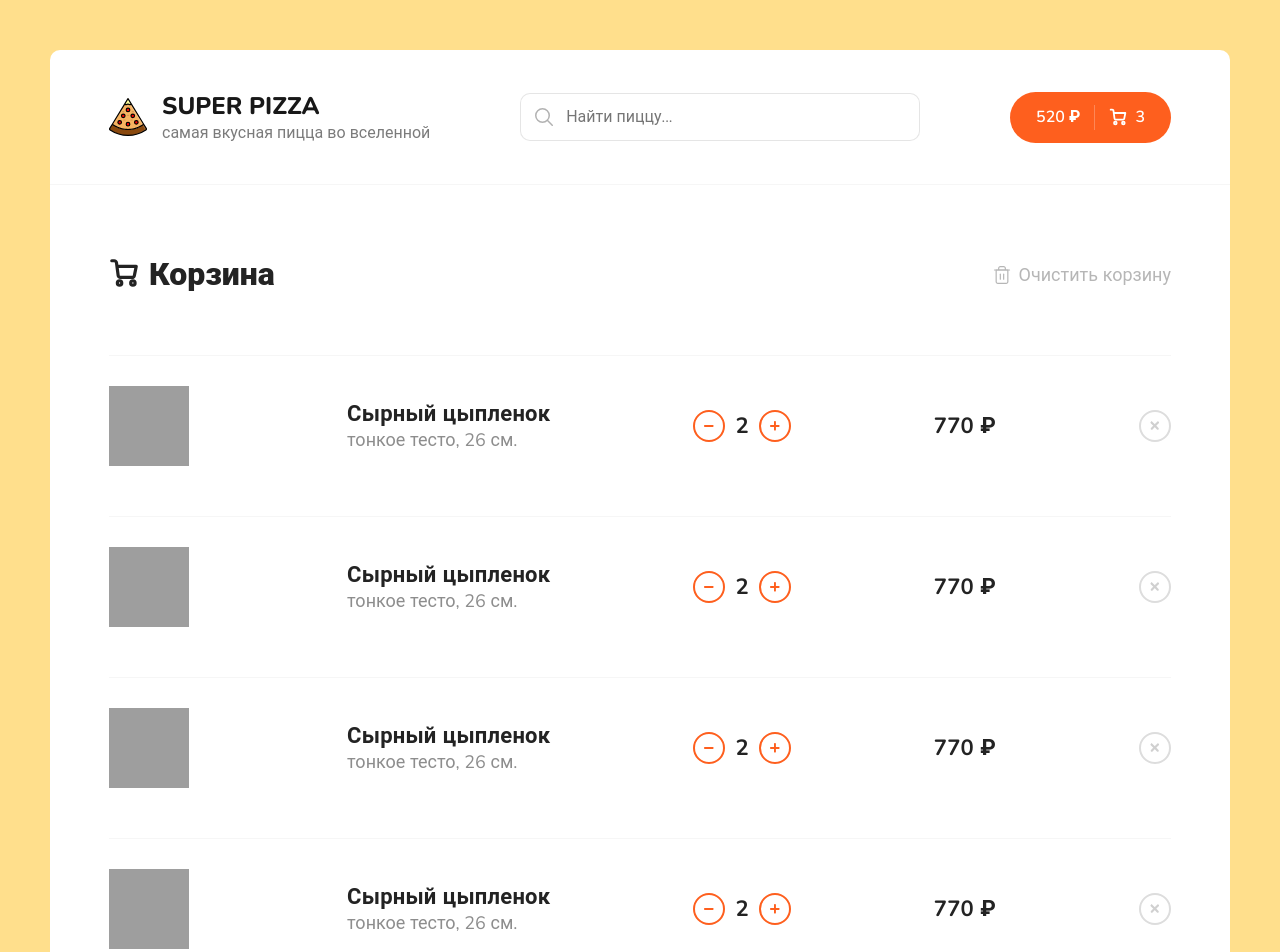
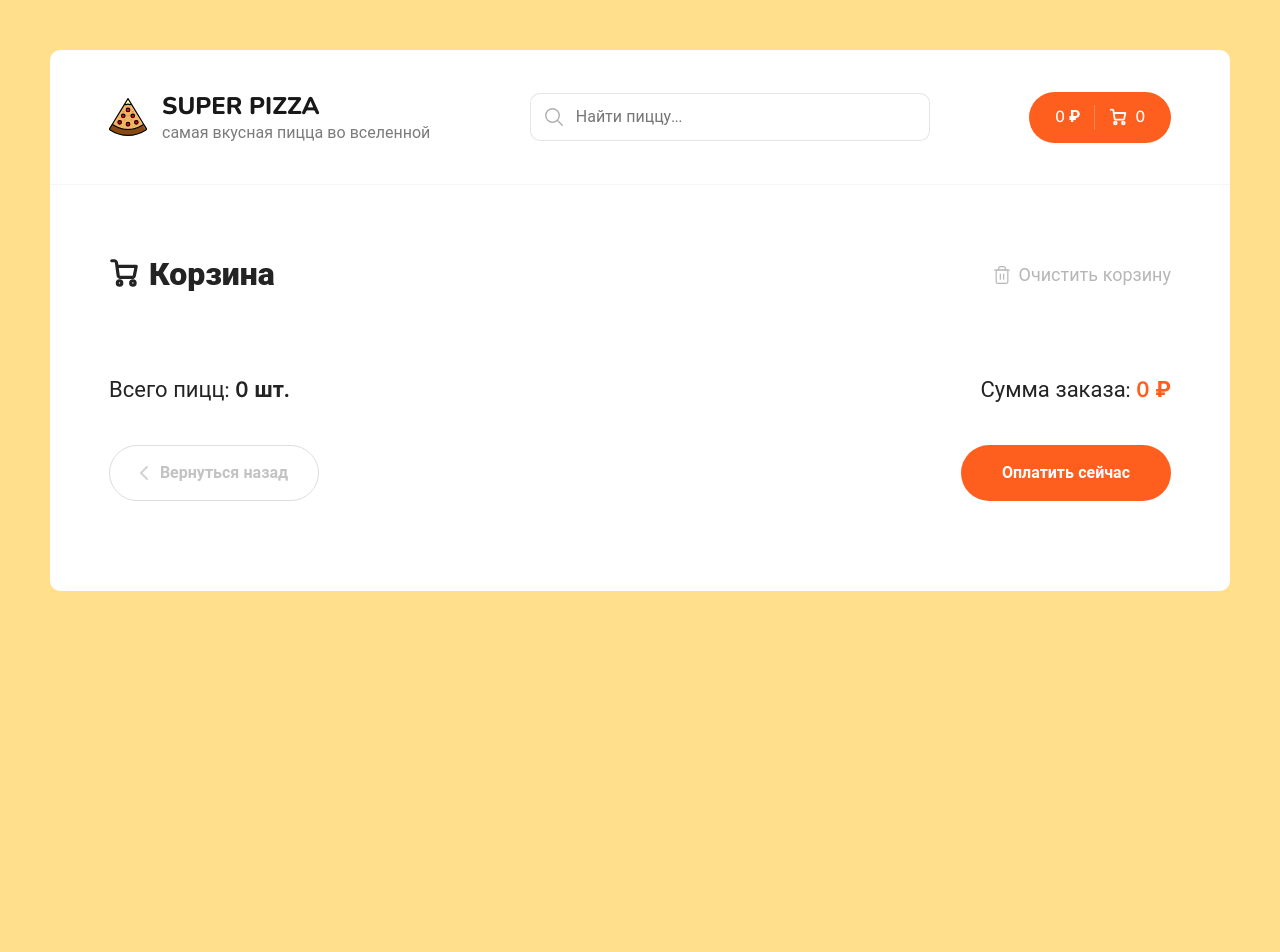
Before and after one commit to Konstantinys88/pizza, a React (Create React App) app: page /cart in a window 1280 px wide. Shown: the top 952 px of the page. After the commit the page ends 800 px from the top, so only its background shows below. Built offline with nearby package versions, Linux system fonts and the light colour scheme; grey boxes are pictures that could not be loaded.

Commit message:
cart redux

```diff
--- a/src/components/Header.jsx
+++ b/src/components/Header.jsx
@@ -1,9 +1,12 @@
 import logoSvg from '../assets/img/pizza-logo.svg';
 import { Link } from 'react-router-dom';
+import { useSelector } from 'react-redux';
 
 import Search from './Search';
 
 function Header() {
+    const { items, totalPrice } = useSelector((state) => state.cart);
+
     return (
         <div className='header'>
             <div className='container'>
@@ -17,7 +20,7 @@ function Header() {
                 <Search />
                 <div className='header__cart'>
                     <Link to={'/cart'} className='button button--cart'>
-                        <span>520 ₽</span>
+                        <span>{totalPrice} ₽</span>
                         <div className='button__delimiter'></div>
                         <svg
                             width='18'
@@ -48,7 +51,7 @@ function Header() {
                                 strokeLinejoin='round'
                             />
                         </svg>
-                        <span>3</span>
+                        <span>{items.length}</span>
                     </Link>
                 </div>
             </div>
--- a/src/pages/Cart.jsx
+++ b/src/pages/Cart.jsx
@@ -1,7 +1,88 @@
 import React from 'react';
 import { Link } from 'react-router-dom';
+import { useSelector } from 'react-redux';
 
 const Cart = () => {
+    const { items, totalPrice } = useSelector((state) => state.cart);
+
+    const cartPizzaBlock = items.map((item) => {
+        return (
+            <div className='cart__item'>
+                <div className='cart__item-img'>
+                    <img className='pizza-block__image' src={item.imageUrl} alt='Pizza' />
+                </div>
+                <div className='cart__item-info'>
+                    <h3>{item.title}</h3>
+                    <p>
+                        {item.type} тесто, {item.size} см.
+                    </p>
+                </div>
+                <div className='cart__item-count'>
+                    <div className='button button--outline button--circle cart__item-count-minus'>
+                        <svg
+                            width='10'
+                            height='10'
+                            viewBox='0 0 10 10'
+                            fill='none'
+                            xmlns='http://www.w3.org/2000/svg'
+                        >
+                            <path
+                                d='M5.92001 3.84V5.76V8.64C5.92001 9.17016 5.49017 9.6 4.96001 9.6C4.42985 9.6 4.00001 9.17016 4.00001 8.64L4 5.76L4.00001 3.84V0.96C4.00001 0.42984 4.42985 0 4.96001 0C5.49017 0 5.92001 0.42984 5.92001 0.96V3.84Z'
+                                fill='#EB5A1E'
+                            />
+                            <path
+                                d='M5.75998 5.92001L3.83998 5.92001L0.959977 5.92001C0.429817 5.92001 -2.29533e-05 5.49017 -2.29301e-05 4.96001C-2.2907e-05 4.42985 0.429817 4.00001 0.959977 4.00001L3.83998 4L5.75998 4.00001L8.63998 4.00001C9.17014 4.00001 9.59998 4.42985 9.59998 4.96001C9.59998 5.49017 9.17014 5.92001 8.63998 5.92001L5.75998 5.92001Z'
+                                fill='#EB5A1E'
+                            />
+                        </svg>
+                    </div>
+                    <b>{item.count}</b>
+                    <div className='button button--outline button--circle cart__item-count-plus'>
+                        <svg
+                            width='10'
+                            height='10'
+                            viewBox='0 0 10 10'
+                            fill='none'
+                            xmlns='http://www.w3.org/2000/svg'
+                        >
+                            <path
+                                d='M5.92001 3.84V5.76V8.64C5.92001 9.17016 5.49017 9.6 4.96001 9.6C4.42985 9.6 4.00001 9.17016 4.00001 8.64L4 5.76L4.00001 3.84V0.96C4.00001 0.42984 4.42985 0 4.96001 0C5.49017 0 5.92001 0.42984 5.92001 0.96V3.84Z'
+                                fill='#EB5A1E'
+                            />
+                            <path
+                                d='M5.75998 5.92001L3.83998 5.92001L0.959977 5.92001C0.429817 5.92001 -2.29533e-05 5.49017 -2.29301e-05 4.96001C-2.2907e-05 4.42985 0.429817 4.00001 0.959977 4.00001L3.83998 4L5.75998 4.00001L8.63998 4.00001C9.17014 4.00001 9.59998 4.42985 9.59998 4.96001C9.59998 5.49017 9.17014 5.92001 8.63998 5.92001L5.75998 5.92001Z'
+                                fill='#EB5A1E'
+                            />
+                        </svg>
+                    </div>
+                </div>
+                <div className='cart__item-price'>
+                    <b>{item.price} ₽</b>
+                </div>
+                <div className='cart__item-remove'>
+                    <div className='button button--outline button--circle'>
+                        <svg
+                            width='10'
+                            height='10'
+                            viewBox='0 0 10 10'
+                            fill='none'
+                            xmlns='http://www.w3.org/2000/svg'
+                        >
+                            <path
+                                d='M5.92001 3.84V5.76V8.64C5.92001 9.17016 5.49017 9.6 4.96001 9.6C4.42985 9.6 4.00001 9.17016 4.00001 8.64L4 5.76L4.00001 3.84V0.96C4.00001 0.42984 4.42985 0 4.96001 0C5.49017 0 5.92001 0.42984 5.92001 0.96V3.84Z'
+                                fill='#EB5A1E'
+                            />
+                            <path
+                                d='M5.75998 5.92001L3.83998 5.92001L0.959977 5.92001C0.429817 5.92001 -2.29533e-05 5.49017 -2.29301e-05 4.96001C-2.2907e-05 4.42985 0.429817 4.00001 0.959977 4.00001L3.83998 4L5.75998 4.00001L8.63998 4.00001C9.17014 4.00001 9.59998 4.42985 9.59998 4.96001C9.59998 5.49017 9.17014 5.92001 8.63998 5.92001L5.75998 5.92001Z'
+                                fill='#EB5A1E'
+                            />
+                        </svg>
+                    </div>
+                </div>
+            </div>
+        );
+    });
+
     return (
         <div className='cart'>
             <div className='cart__top'>
@@ -79,7 +160,9 @@ const Cart = () => {
                 </div>
             </div>
             <div className='content__items'>
-                <div className='cart__item'>
+                {cartPizzaBlock}
+
+                {/* <div className='cart__item'>
                     <div className='cart__item-img'>
                         <img
                             className='pizza-block__image'
@@ -303,92 +386,17 @@ const Cart = () => {
                             </svg>
                         </div>
                     </div>
-                </div>
-                <div className='cart__item'>
-                    <div className='cart__item-img'>
-                        <img
-                            className='pizza-block__image'
-                            src='https://dodopizza-a.akamaihd.net/static/Img/Products/Pizza/ru-RU/b750f576-4a83-48e6-a283-5a8efb68c35d.jpg'
-                            alt='Pizza'
-                        />
-                    </div>
-                    <div className='cart__item-info'>
-                        <h3>Сырный цыпленок</h3>
-                        <p>тонкое тесто, 26 см.</p>
-                    </div>
-                    <div className='cart__item-count'>
-                        <div className='button button--outline button--circle cart__item-count-minus'>
-                            <svg
-                                width='10'
-                                height='10'
-                                viewBox='0 0 10 10'
-                                fill='none'
-                                xmlns='http://www.w3.org/2000/svg'
-                            >
-                                <path
-                                    d='M5.92001 3.84V5.76V8.64C5.92001 9.17016 5.49017 9.6 4.96001 9.6C4.42985 9.6 4.00001 9.17016 4.00001 8.64L4 5.76L4.00001 3.84V0.96C4.00001 0.42984 4.42985 0 4.96001 0C5.49017 0 5.92001 0.42984 5.92001 0.96V3.84Z'
-                                    fill='#EB5A1E'
-                                />
-                                <path
-                                    d='M5.75998 5.92001L3.83998 5.92001L0.959977 5.92001C0.429817 5.92001 -2.29533e-05 5.49017 -2.29301e-05 4.96001C-2.2907e-05 4.42985 0.429817 4.00001 0.959977 4.00001L3.83998 4L5.75998 4.00001L8.63998 4.00001C9.17014 4.00001 9.59998 4.42985 9.59998 4.96001C9.59998 5.49017 9.17014 5.92001 8.63998 5.92001L5.75998 5.92001Z'
-                                    fill='#EB5A1E'
-                                />
-                            </svg>
-                        </div>
-                        <b>2</b>
-                        <div className='button button--outline button--circle cart__item-count-plus'>
-                            <svg
-                                width='10'
-                                height='10'
-                                viewBox='0 0 10 10'
-                                fill='none'
-                                xmlns='http://www.w3.org/2000/svg'
-                            >
-                                <path
-                                    d='M5.92001 3.84V5.76V8.64C5.92001 9.17016 5.49017 9.6 4.96001 9.6C4.42985 9.6 4.00001 9.17016 4.00001 8.64L4 5.76L4.00001 3.84V0.96C4.00001 0.42984 4.42985 0 4.96001 0C5.49017 0 5.92001 0.42984 5.92001 0.96V3.84Z'
-                                    fill='#EB5A1E'
-                                />
-                                <path
-                                    d='M5.75998 5.92001L3.83998 5.92001L0.959977 5.92001C0.429817 5.92001 -2.29533e-05 5.49017 -2.29301e-05 4.96001C-2.2907e-05 4.42985 0.429817 4.00001 0.959977 4.00001L3.83998 4L5.75998 4.00001L8.63998 4.00001C9.17014 4.00001 9.59998 4.42985 9.59998 4.96001C9.59998 5.49017 9.17014 5.92001 8.63998 5.92001L5.75998 5.92001Z'
-                                    fill='#EB5A1E'
-                                />
-                            </svg>
-                        </div>
-                    </div>
-                    <div className='cart__item-price'>
-                        <b>770 ₽</b>
-                    </div>
-                    <div className='cart__item-remove'>
-                        <div className='button button--outline button--circle'>
-                            <svg
-                                width='10'
-                                height='10'
-                                viewBox='0 0 10 10'
-                                fill='none'
-                                xmlns='http://www.w3.org/2000/svg'
-                            >
-                                <path
-                                    d='M5.92001 3.84V5.76V8.64C5.92001 9.17016 5.49017 9.6 4.96001 9.6C4.42985 9.6 4.00001 9.17016 4.00001 8.64L4 5.76L4.00001 3.84V0.96C4.00001 0.42984 4.42985 0 4.96001 0C5.49017 0 5.92001 0.42984 5.92001 0.96V3.84Z'
-                                    fill='#EB5A1E'
-                                />
-                                <path
-                                    d='M5.75998 5.92001L3.83998 5.92001L0.959977 5.92001C0.429817 5.92001 -2.29533e-05 5.49017 -2.29301e-05 4.96001C-2.2907e-05 4.42985 0.429817 4.00001 0.959977 4.00001L3.83998 4L5.75998 4.00001L8.63998 4.00001C9.17014 4.00001 9.59998 4.42985 9.59998 4.96001C9.59998 5.49017 9.17014 5.92001 8.63998 5.92001L5.75998 5.92001Z'
-                                    fill='#EB5A1E'
-                                />
-                            </svg>
-                        </div>
-                    </div>
-                </div>
+                </div> */}
             </div>
             <div className='cart__bottom'>
                 <div className='cart__bottom-details'>
                     <span>
                         {' '}
-                        Всего пицц: <b>3 шт.</b>{' '}
+                        Всего пицц: <b>{items.length} шт.</b>{' '}
                     </span>
                     <span>
                         {' '}
-                        Сумма заказа: <b>900 ₽</b>{' '}
+                        Сумма заказа: <b>{totalPrice} ₽</b>{' '}
                     </span>
                 </div>
                 <div className='cart__bottom-buttons'>
--- a/src/redux/store.js
+++ b/src/redux/store.js
@@ -1,8 +1,10 @@
 import { configureStore } from '@reduxjs/toolkit';
 import filterReducer from './slices/filterSlice';
+import cartReduser from './slices/cartSlice'
 
 export const store = configureStore({
 	reducer: {
 		filter: filterReducer,
+		cart: cartReduser,
 	},
 });
--- a/src/scss/app.scss
+++ b/src/scss/app.scss
@@ -123,7 +123,7 @@ body {
         border-top: 1px solid $gray-line;
         padding-top: 30px;
         margin-top: 30px;
-        gap: 10px;
+        gap: 20px;
         justify-content: space-between;
 
         @media (max-width: 520px) {
@@ -149,6 +149,7 @@ body {
             flex-direction: column;
             justify-content: center;
             // width: 40%;
+            flex: 1;
 
             h3 {
                 font-weight: bold;
```
Also changed, not shown: src/components/PizzaBlock/index.jsx (+20 -9 lines), src/redux/slices/cartSlice.js (added, +35 -0 lines).
